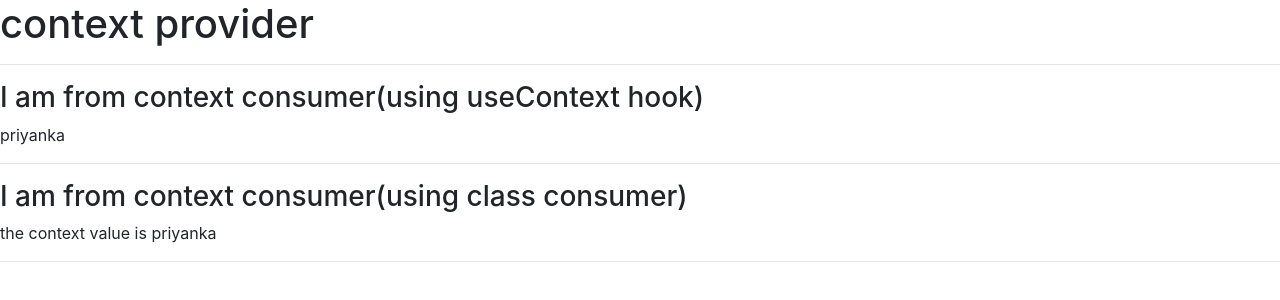
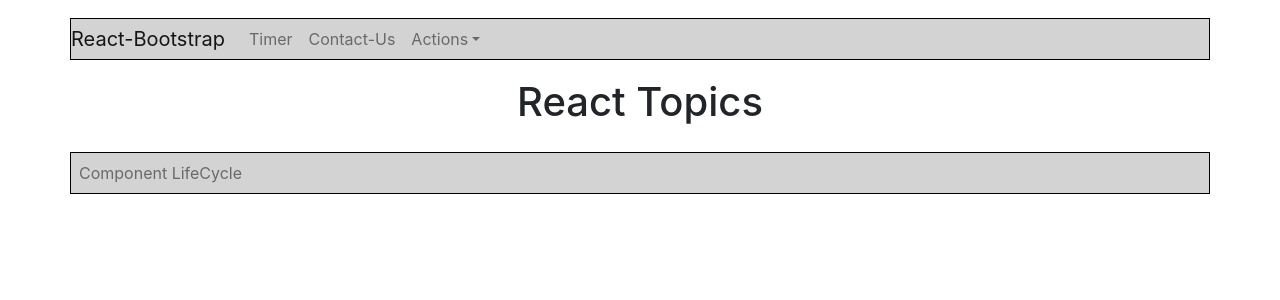
Before and after one commit to Smriti1311/React, a React (Create React App) app in the folder react-projects/: page /react-topics in a window 1280 px wide. Shown: the top 300 px of the page. Built offline with nearby package versions, Linux system fonts and the light colour scheme.

Commit message:
Routing implemented

```diff
--- a/react-projects/package.json
+++ b/react-projects/package.json
@@ -11,6 +11,7 @@
     "react": "^17.0.2",
     "react-bootstrap": "^1.6.1",
     "react-dom": "^17.0.2",
+    "react-router-dom": "^5.2.0",
     "react-scripts": "4.0.3",
     "validate.js": "^0.13.1",
     "web-vitals": "^1.1.2"
--- a/react-projects/src/App.js
+++ b/react-projects/src/App.js
@@ -4,31 +4,48 @@ import FacebookLogin from './Components/FacebookLoginPage/FacebookLogin';
 import Timer from './Components/Timer/Timer';
 import TodoList from './Components/ToDoList/TodoList';
 import VoteTemplate from './Components/VoteTemplate/VoteTemplate';
-import ComponentLifeCycle from './Components/ComponentLifeCycle/ComponentLifeCycle';
-import MapIterator from './Components/IterationUsingMap/MapIterator';
-import UserLogin from './Login_bootstrap_sass/UserLogin';
-import Form from './Components/Forms/Form';
 import 'bootstrap/dist/css/bootstrap.min.css';
 import ProductList from './Components/Hooks/ProductList';
-//import ContextProvider from './Components/ContextExample/ContextProvider';
-import ContextProvider from './Context_example_priyanka/ContextProvider';
+import HomeComponent from './Components/Home/Home';
+import ContextProvider from './Components/ContextExample/ContextProvider';
+import { Switch, Route, Link } from 'react-router-dom';
+import { Container, Nav, Navbar, NavDropdown } from 'react-bootstrap';
+import ReactTopics from './Components/ReactTopics/ReactTopics';
+import VotingDone from './Components/VoteTemplate/VotingElegibility/VotingDone';
 
 function App() {
-  console.log('App component');
   return (
     <div className="App">
-      {/* <ContactUs /> */}
-      {/*  <FacebookLogin /> */}
-      {/* <Timer /> */}
-      {/* <TodoList /> */}
-      {/* <VoteTemplate />  */}
-      {/* <ComponentLifeCycle /> */}
-      {/* { <MapIterator /> } */}
-      {/* <UserLogin /> */}
-      {/* <Form /> */ }
-      {/* <ProductList /> */ }
-     {/* <ContextProvider /> */}
-     <ContextProvider />
+       <Navbar >
+        <Container>
+          <Navbar.Brand as={Link} to='/'>React-Bootstrap</Navbar.Brand>
+          <Navbar.Toggle aria-controls="basic-navbar-nav" />
+          <Navbar.Collapse>
+            <Nav className='me-auto '>
+              <Nav.Link as={Link} to='/timer'>Timer</Nav.Link>
+              <Nav.Link as={Link} to='/contact-us'>Contact-Us</Nav.Link>
+              <NavDropdown title='Actions'>
+                <NavDropdown.Item as={Link} to='/vote-template'>VoteTemplate</NavDropdown.Item>
+                <NavDropdown.Item as={Link} to='todolist'>To Do List</NavDropdown.Item>
+                <NavDropdown.Item as={Link} to='facebookLogin'>FaceBook Login</NavDropdown.Item>
+                <NavDropdown.Divider/>
+                <NavDropdown.Item as={Link} to='react-topics'>React Topics</NavDropdown.Item>
+              </NavDropdown>
+            </Nav>
+          </Navbar.Collapse>
+        </Container>
+      </Navbar>
+      <Switch>
+        <Route exact path='/' component={HomeComponent} />
+        <Route exact path='/timer' component={Timer} />
+        <Route exact path='/contact-us' component={ContactUs} />
+        <Route exact path='/vote-template' component={VoteTemplate} />
+        <Route exact path='/todolist' component={TodoList} />
+        <Route exact path='/facebookLogin' component={FacebookLogin} />
+        <Route exact path='/react-topics' component={ReactTopics} />
+        <Route exact path='/votingDone' component={VotingDone} />
+        <Route path='/*' render={() => (<h2 className='text-center'>Component not defined</h2>)} />
+      </Switch>
     </div>
   );
 }
--- /dev/null
+++ b/react-projects/src/Components/Home/Home.js
@@ -0,0 +1,11 @@
+import React from 'react';
+
+const HomeComponent = () => {
+ return(
+     <h1 className='text-center'>
+         Home Component
+     </h1>
+ )
+}
+
+export default HomeComponent;
--- /dev/null
+++ b/react-projects/src/Components/ReactTopics/ReactTopics.js
@@ -0,0 +1,36 @@
+import {React} from 'react';
+import { Container, Navbar, Nav } from 'react-bootstrap';
+import {Link, Route, Switch, useHistory, useRouteMatch} from 'react-router-dom';
+import ComponentLifeCycle from './../ComponentLifeCycle/ComponentLifeCycle';
+
+const ReactTopics = () => {
+    const history = useHistory();
+    const pathHist = history.location.pathname;
+     const {path, url} = useRouteMatch();
+    console.log(history,'path=',path,'url=',url,'pathname=',pathHist);
+    return (
+        <div>
+            <h1 className='text-center'>React Topics</h1>
+            <Navbar>
+                <Container>
+                    <Nav className='flex-column'>
+                        <Nav.Link as={Link} to={`${pathHist}/componentLifeCycle`}> Component LifeCycle</Nav.Link>
+
+                    </Nav>
+                </Container>
+            </Navbar>
+            <Switch>
+                <Route  path={`${pathHist}/componentLifeCycle`} component={ComponentLifeCycle}/>
+            </Switch>
+           {/* {<ComponentLifeCycle />}
+            { < MapIterator />}
+            {<UserLogin />}
+            {<Form />}
+            {<ProductList />}
+            {<ContextProvider />}
+    {<ContextProvider />} */}
+        </div>
+    )
+}
+
+export default ReactTopics;
--- a/react-projects/src/Components/Timer/Timer.js
+++ b/react-projects/src/Components/Timer/Timer.js
@@ -4,18 +4,18 @@ import React, { useEffect, useState } from 'react';
 
 function Timer() {
 
+  console.log('Timer component');
+  const [date, updateDate] = useState(new Date().toLocaleTimeString());
 
-  const[date,updateDate] = useState(new Date().toLocaleTimeString());
-
-  useEffect(()=>{
-    setInterval(()=>{
+  useEffect(() => {
+    setInterval(() => {
       updateDate(new Date().toLocaleTimeString());
-    },1000)
-  },[])
+    }, 1000)
+  }, [])
 
   return (
     <div className="Timer">
-        <div>Today's Date:{date}</div>
+      <div>Today's Date:{date}</div>
     </div>
   );
 }
--- /dev/null
+++ b/react-projects/src/Components/VoteTemplate/VotingElegibility/VotingDone.js
@@ -0,0 +1,11 @@
+import React from 'react';
+import './VotingElegibility.css';
+
+const VotingDone = (props) => {
+    return(
+        <div className='successMessage text-center'>You have voted successfully</div>
+    )
+
+}
+
+export default VotingDone;
--- a/react-projects/src/Components/VoteTemplate/VotingElegibility/VotingElegibility.js
+++ b/react-projects/src/Components/VoteTemplate/VotingElegibility/VotingElegibility.js
@@ -1,4 +1,5 @@
 import React, { useState } from 'react';
+import { useHistory } from 'react-router-dom';
 import './VotingElegibility.css';
 
 const VotingElegibility = () => {
@@ -6,6 +7,7 @@ const VotingElegibility = () => {
     const [voterAge, setVoterAge] = useState('');
     const [votedMsg, setVotedMsg] = useState('');
     const [errorMsg, setErrorMsg] = useState('');
+    const history = useHistory();
 
     const voterAgeHandler = (event) => {
         setVoterAge(event.target.value);
@@ -23,6 +25,8 @@ const VotingElegibility = () => {
 
     const hasVotedHandler = () => {
         setVotedMsg('You have voted successfully');
+        history.push('/votingDone');
+
     }
 
     return (
--- a/react-projects/src/index.js
+++ b/react-projects/src/index.js
@@ -4,11 +4,14 @@ import './index.css';
 import App from './App';
 import reportWebVitals from './reportWebVitals';
 import '../node_modules/bootstrap/dist/css/bootstrap.min.css';
+import {BrowserRouter} from 'react-router-dom';
 
 ReactDOM.render(
+  <BrowserRouter>
   <React.StrictMode>
     <App />
-  </React.StrictMode>,
+  </React.StrictMode>
+  </BrowserRouter>,
   document.getElementById('root')
 );
 
```
Also changed, not shown: 1 other file (tests, documents, lock files or other folders).
